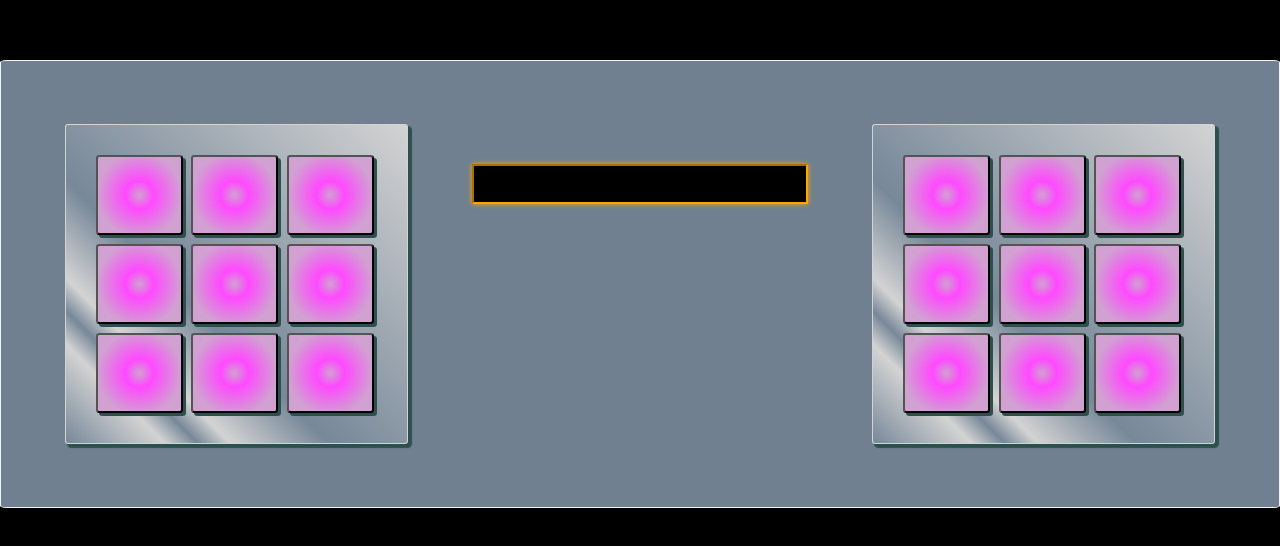
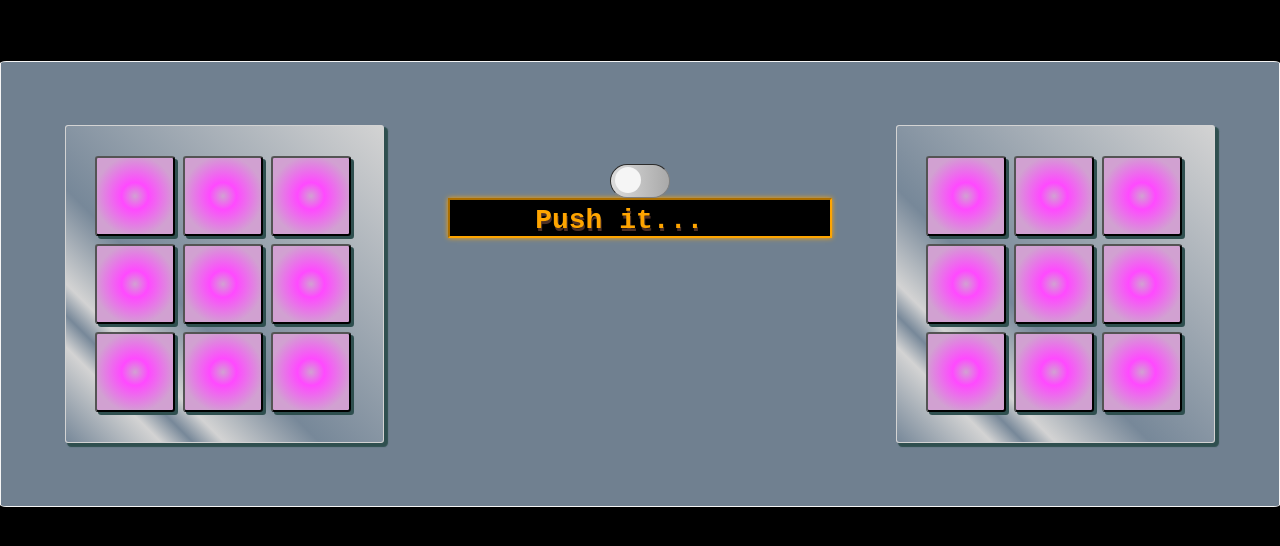
Before and after one commit to Arninator/DrumMaschine, a plain HTML site: page index.html in a window 1280 px wide. Shown: the part 116-662 px from the top of the page. Drawn offline with nearby package versions, Linux system fonts and the light colour scheme; files whose address does not match are found by name.

Commit message:
add and design a toggle switch power button

```diff
--- a/assets/javaScript.js
+++ b/assets/javaScript.js
@@ -31,7 +31,7 @@ class DrumMaschine extends React.Component {
     playSound(id) {
         const sound = document.getElementById("audio-" + id);
         const button = document.getElementById(id);
-        const display = document.getElementById("display-text");
+        const display = document.getElementById("display");
 
         sound.currentTime = 0;
         sound.play();
@@ -58,8 +58,12 @@ class DrumMaschine extends React.Component {
                     <Button id="X-pad" char="X" file="audio/RATTLEKI.WAV" />
                     <Button id="C-pad" char="C" file="audio/SLICESNR.WAV" />
                 </div>
-                <div id="display-container">
-                    <Display id="display" value=""/>
+                <div id="controls">
+                    <label class="switch">
+                        <input type="checkbox" />
+                        <span class="slider round"></span>
+                    </label>
+                    <Display id="display" value="Push it..."/>
                 </div>
                 <div className="drum-maschine" id="drum-maschine2" onClick={this.handlePush} onKeyDown={this.pressKey}>
                     <Button id="Y-pad" char="Y" file="audio/CUT-KIK(.WAV" />
@@ -97,8 +101,8 @@ const Button = (props) => {
 const Display = (props) => {
     return(
         <div
-            id={props.id}>
-                <div id="display-text">{props.value}</div>
+            id={props.id + "-container"}>
+                <div id="display">{props.value}</div>
         </div>
     );
 }
--- a/assets/style.css
+++ b/assets/style.css
@@ -1,4 +1,5 @@
 @import url(fonts/TECHNOLOGY.TTF);
+
 * {
     margin: 0%;
     padding: 0%;
@@ -74,17 +75,84 @@ body {
 .drum-pad:focus{
     outline: none;
 }
-#display-container {
+#controls {
     width: 30vw;
     height: 30vh;
-    /* border: 1px solid red; */
-}
-#display {
+
     display: flex;
     flex-direction: column;
     justify-content: flex-start;
     align-items: center;
-    width: 100%;
+}
+.switch {
+    position: relative;
+    display: inline-block;
+    width: 60px;
+    height: 34px;
+}
+
+/* Hide default HTML checkbox */
+.switch input {
+    opacity: 0;
+    width: 0;
+    height: 0;
+}
+
+/* The slider */
+.slider {
+    position: absolute;
+    cursor: pointer;
+    top: 0;
+    left: 0;
+    right: 0;
+    bottom: 0;
+    background-image: linear-gradient(90deg, gainsboro, darkgrey);
+    border: 1px inset grey;
+    -webkit-transition: .4s;
+    transition: .4s;
+}
+
+.slider:before {
+    position: absolute;
+    content: "";
+    height: 26px;
+    width: 26px;
+    left: 4px;
+    bottom: 4px;
+    background-color: whitesmoke;
+    -webkit-transition: .4s;
+    transition: .4s;
+}
+.slider:after {
+  background-color: orange;
+  border: 1px inset orange;
+
+}
+
+input:checked + .slider {
+    background-image: radial-gradient(circle, rgba(0, 0, 0, 0.3) 30%, orange);
+}
+
+input:focus + .slider {
+    box-shadow: 0 0 1px #2196F3;
+}
+
+input:checked + .slider:before {
+    -webkit-transform: translateX(26px);
+    -ms-transform: translateX(26px);
+    transform: translateX(26px);
+}
+
+/* Rounded sliders */
+.slider.round {
+    border-radius: 34px;
+}
+
+.slider.round:before {
+    border-radius: 50%;
+}
+#display-container {
+    width: 30vw;
     height: 5vh;
 
     border: 2px inset orange;
@@ -92,7 +160,7 @@ body {
     box-shadow: 0px 0px 5px orange;
     background-color: black;
 }
-#display-text {
+#display {
     color: orange;
     font-family: 'TECHNOLOGY', monospace;
     font-size: 28px;
```
